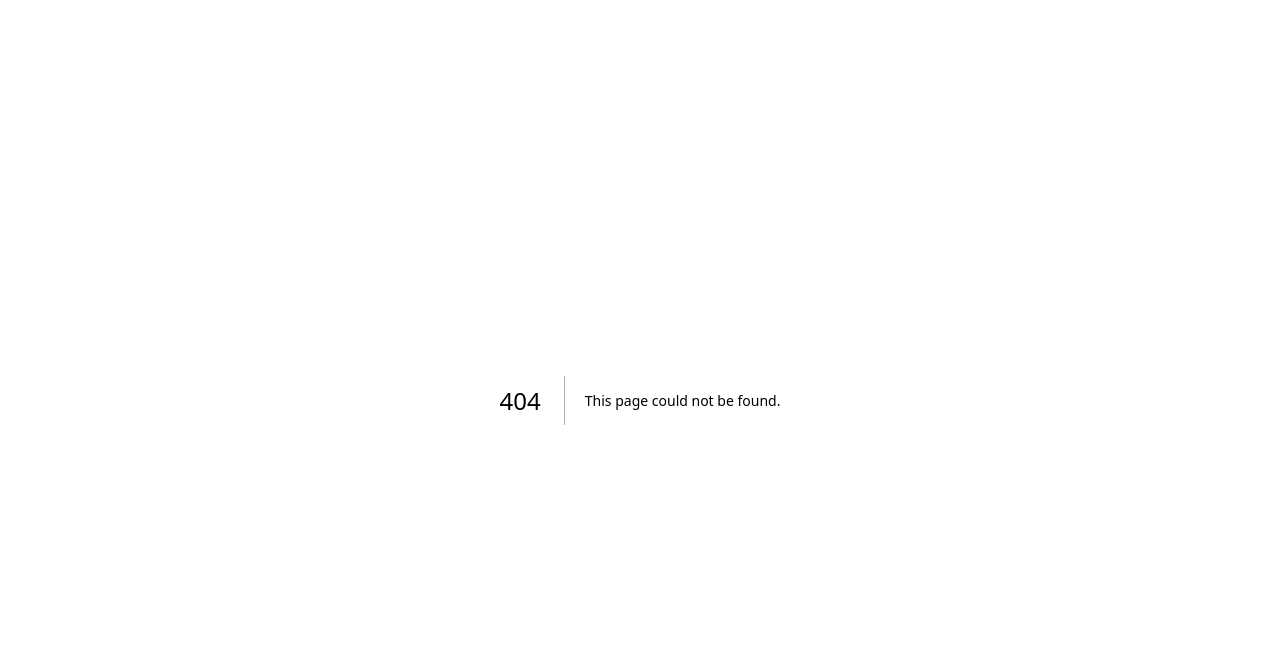
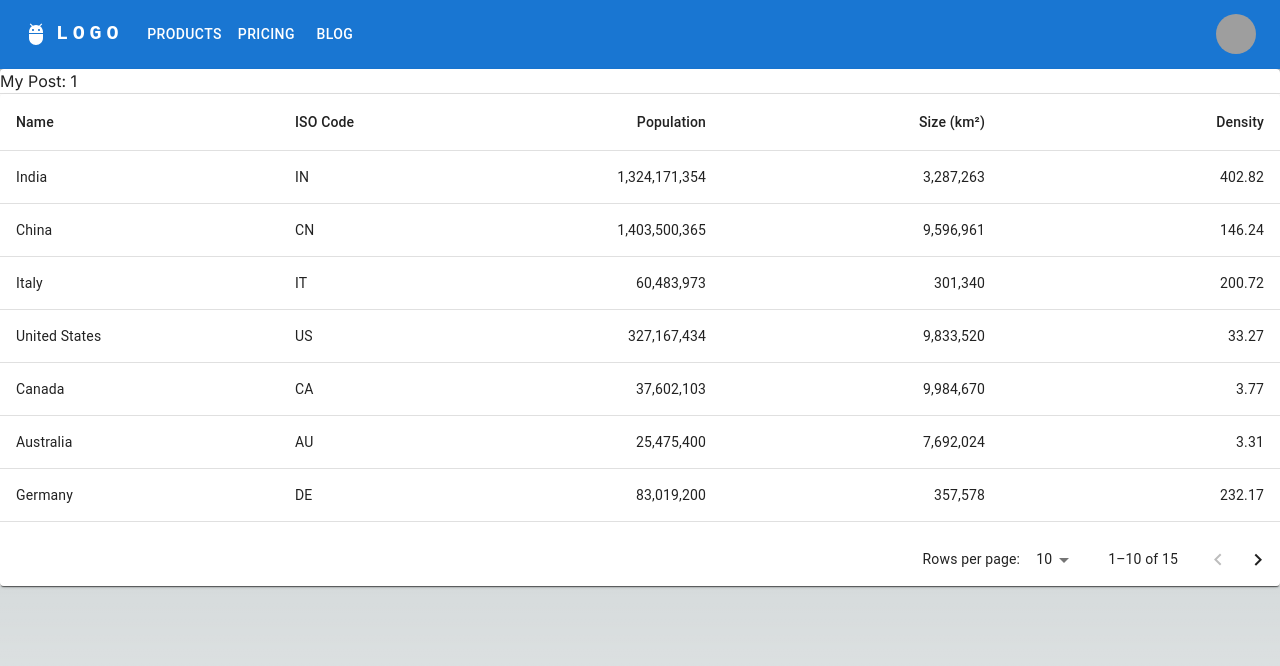
Before and after one commit to maugus19/dragonfly, a Next.js app: page /pages/accounts/1 in a window 1280 px wide. Before the commit this address had no page. Shown: the top 666 px of the page. Built offline with nearby package versions, Linux system fonts and the light colour scheme; grey boxes are pictures that could not be loaded.

Commit message:
Adding account profile page

```diff
--- /dev/null
+++ b/src/app/api/transactions/route.tsx
@@ -0,0 +1,18 @@
+import {NextRequest, NextResponse} from 'next/server';
+import { Account } from '@/services/types';
+import { getById, getList, saveAccount } from '@/services/accountService';
+
+export async function POST(request: NextRequest) {
+  const body: Account = await request.json();
+  const result = await saveAccount(body);
+
+  return NextResponse.json({code: result});
+}
+
+export async function GET(request: NextRequest) {
+  const {searchParams} = new URL(request.url);
+  const id = searchParams.get('id');
+  const result = id === null ? await getList() : await getById(id);
+
+  return NextResponse.json(result);
+}
--- /dev/null
+++ b/src/app/pages/accounts/[id]/page.tsx
@@ -0,0 +1,14 @@
+'use client';
+
+import Divider from '@mui/material/Divider';
+import { CustomTable } from "@/components/CustomTable";
+
+export default function AccountProfile({ params }: { params: { id: string } }) {
+  return (
+    <>
+      <div>My Post: {params.id}</div>
+      <Divider/>
+      <CustomTable />
+    </>
+  )
+}
--- a/src/app/pages/accounts/page.tsx
+++ b/src/app/pages/accounts/page.tsx
@@ -3,9 +3,12 @@
 import { DCard } from "@/components/Card";
 import { Account } from "@/services/types";
 import { useEffect, useState } from "react";
+import { useRouter } from 'next/navigation'
+
 
 export default function Page() {
-  const [accounts, setAccounts] = useState<Account[]>([]);
+const router = useRouter()
+const [accounts, setAccounts] = useState<Account[]>([]);
 
   useEffect(() => {
     fetch('/api/accounts')
@@ -15,6 +18,10 @@ export default function Page() {
     });
   }, []);
 
+  const goToTransactions = (accountId: number) => {
+    router.push(`accounts/${accountId}`, { scroll: false })
+
+  }
   return (
     <div>
       {
@@ -24,6 +31,7 @@ export default function Page() {
           title={account.name}
           linkLabel="Details"
           details={account.amount}
+          redirect={()=>goToTransactions(account.id!)}
         />
       ))
     }
--- a/src/components/Card.tsx
+++ b/src/components/Card.tsx
@@ -12,10 +12,15 @@ type DCardProps = {
   details?: number | string,
   details2?: number | string,
   linkLabel: string,
-  callback?: () => {}
+  redirect: Function
 }
 
 export function DCard(props: DCardProps) {
+
+  const redirect = () => {
+    props.redirect()
+  }
+
   return (
     <Box sx={{ minWidth: 275 }} >
       <Card variant="outlined">
@@ -34,7 +39,7 @@ export function DCard(props: DCardProps) {
           </Typography>
         </CardContent>
         <CardActions>
-          <Button size="small" onClick={props.callback}>{props.linkLabel}</Button>
+          <Button size="small" onClick={redirect}>{props.linkLabel}</Button>
         </CardActions>
       </Card>
     </Box>
--- /dev/null
+++ b/src/components/CustomTable.tsx
@@ -0,0 +1,144 @@
+import Paper from '@mui/material/Paper';
+import Table from '@mui/material/Table';
+import TableBody from '@mui/material/TableBody';
+import TableCell from '@mui/material/TableCell';
+import TableContainer from '@mui/material/TableContainer';
+import TableHead from '@mui/material/TableHead';
+import TablePagination from '@mui/material/TablePagination';
+import TableRow from '@mui/material/TableRow';
+import { useState } from 'react';
+
+interface Column {
+  id: 'name' | 'code' | 'population' | 'size' | 'density';
+  label: string;
+  minWidth?: number;
+  align?: 'right';
+  format?: (value: number) => string;
+}
+
+const columns: readonly Column[] = [
+  { id: 'name', label: 'Name', minWidth: 170 },
+  { id: 'code', label: 'ISO\u00a0Code', minWidth: 100 },
+  {
+    id: 'population',
+    label: 'Population',
+    minWidth: 170,
+    align: 'right',
+    format: (value: number) => value.toLocaleString('en-US'),
+  },
+  {
+    id: 'size',
+    label: 'Size\u00a0(km\u00b2)',
+    minWidth: 170,
+    align: 'right',
+    format: (value: number) => value.toLocaleString('en-US'),
+  },
+  {
+    id: 'density',
+    label: 'Density',
+    minWidth: 170,
+    align: 'right',
+    format: (value: number) => value.toFixed(2),
+  },
+];
+
+interface Data {
+  name: string;
+  code: string;
+  population: number;
+  size: number;
+  density: number;
+}
+
+function createData(
+  name: string,
+  code: string,
+  population: number,
+  size: number,
+): Data {
+  const density = population / size;
+  return { name, code, population, size, density };
+}
+
+const rows = [
+  createData('India', 'IN', 1324171354, 3287263),
+  createData('China', 'CN', 1403500365, 9596961),
+  createData('Italy', 'IT', 60483973, 301340),
+  createData('United States', 'US', 327167434, 9833520),
+  createData('Canada', 'CA', 37602103, 9984670),
+  createData('Australia', 'AU', 25475400, 7692024),
+  createData('Germany', 'DE', 83019200, 357578),
+  createData('Ireland', 'IE', 4857000, 70273),
+  createData('Mexico', 'MX', 126577691, 1972550),
+  createData('Japan', 'JP', 126317000, 377973),
+  createData('France', 'FR', 67022000, 640679),
+  createData('United Kingdom', 'GB', 67545757, 242495),
+  createData('Russia', 'RU', 146793744, 17098246),
+  createData('Nigeria', 'NG', 200962417, 923768),
+  createData('Brazil', 'BR', 210147125, 8515767),
+];
+
+export function CustomTable() {
+  const [page, setPage] = useState(0);
+  const [rowsPerPage, setRowsPerPage] = useState(10);
+
+  const handleChangePage = (event: unknown, newPage: number) => {
+    setPage(newPage);
+  };
+
+  const handleChangeRowsPerPage = (event: React.ChangeEvent<HTMLInputElement>) => {
+    setRowsPerPage(+event.target.value);
+    setPage(0);
+  };
+
+  return (
+    <Paper sx={{ width: '100%', overflow: 'hidden' }}>
+      <TableContainer sx={{ maxHeight: 440 }}>
+        <Table stickyHeader aria-label="sticky table">
+          <TableHead>
+            <TableRow>
+              {columns.map((column) => (
+                <TableCell
+                  key={column.id}
+                  align={column.align}
+                  style={{ minWidth: column.minWidth }}
+                >
+                  {column.label}
+                </TableCell>
+              ))}
+            </TableRow>
+          </TableHead>
+          <TableBody>
+            {rows
+              .slice(page * rowsPerPage, page * rowsPerPage + rowsPerPage)
+              .map((row) => {
+                return (
+                  <TableRow hover role="checkbox" tabIndex={-1} key={row.code}>
+                    {columns.map((column) => {
+                      const value = row[column.id];
+                      return (
+                        <TableCell key={column.id} align={column.align}>
+                          {column.format && typeof value === 'number'
+                            ? column.format(value)
+                            : value}
+                        </TableCell>
+                      );
+                    })}
+                  </TableRow>
+                );
+              })}
+          </TableBody>
+        </Table>
+      </TableContainer>
+      <TablePagination
+        rowsPerPageOptions={[10, 25, 100]}
+        component="div"
+        count={rows.length}
+        rowsPerPage={rowsPerPage}
+        page={page}
+        onPageChange={handleChangePage}
+        onRowsPerPageChange={handleChangeRowsPerPage}
+      />
+    </Paper>
+  );
+}
```
Also changed, not shown: src/services/transactionService.tsx (added, +41 -0 lines), src/services/types.tsx (+12 -2 lines).
